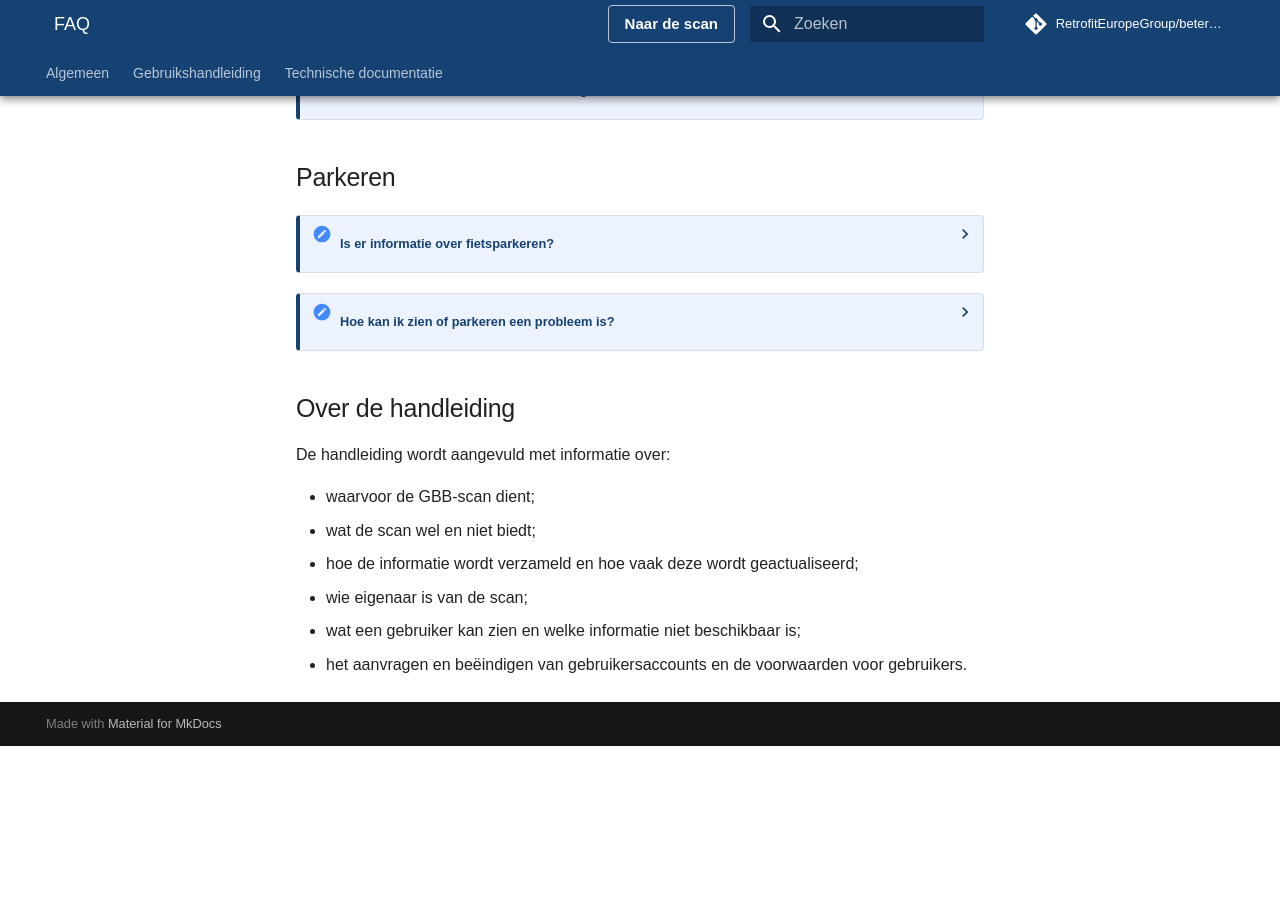
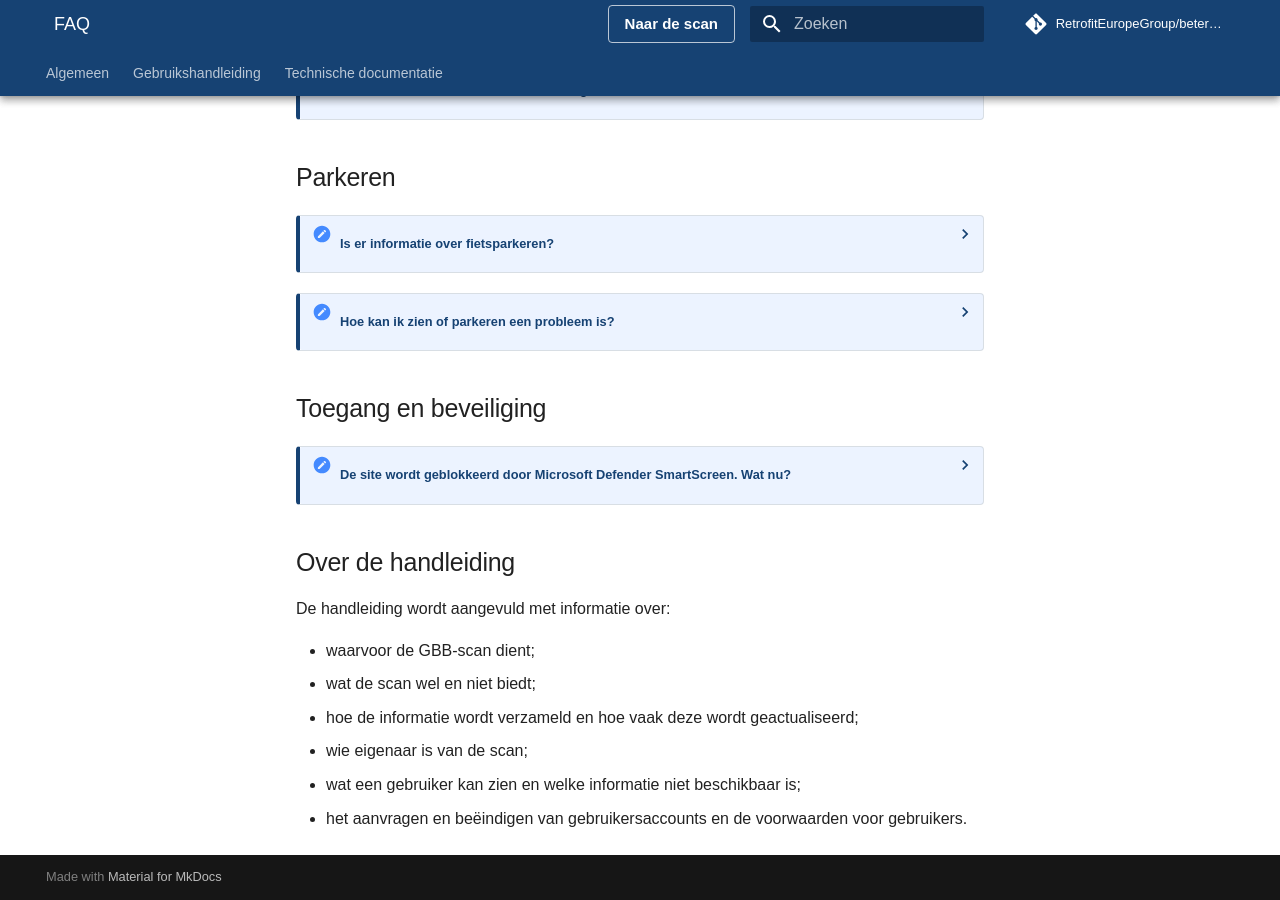
Before and after one commit to RetrofitEuropeGroup/beterbenuttenscan-docs, an MkDocs documentation site: the page built from docs/algemeen/faq.md, in a window 1280 px wide and 900 px high, scrolled down 1325 px. Built offline with MkDocs 1.6.1 and Material for MkDocs 9.7.7, drawn with Linux system fonts in a browser that asks for light colours; some web fonts are replaced; comment, search, counter and statistics services are not loaded; before the commit the page ends 2071 px from its top, so only the background shows below that.

Commit message:
Apply remaining changes
Co-authored-by: TimoWalraven <61025485+TimoWalraven@users.noreply.github.com>

```diff
--- a/docs/algemeen/faq.md
+++ b/docs/algemeen/faq.md
@@ -113,6 +113,24 @@ en bijgewerkt op basis van vragen uit de praktijk.
   </p>
 </details>
 
+## Toegang en beveiliging
+
+<details>
+  <summary>De site wordt geblokkeerd door Microsoft Defender SmartScreen. Wat nu?</summary>
+  <p>
+    SmartScreen blokkeert soms (nieuwe) websites op basis van reputatie. Dit
+    is een vals alarm; de site is veilig. Een gebruiker kan:
+  </p>
+  <ul>
+    <li>op de waarschuwingspagina kiezen voor "Meer info" en daarna "Toch doorgaan";</li>
+    <li>de site als vals positief melden via
+      <a href="https://www.microsoft.com/wdsi/support/report-unsafe-site-guest">Microsoft Report an unsafe site</a>
+      (kies "Dit is geen onveilige site");</li>
+    <li>bij een beheerde werkomgeving de IT-afdeling vragen de URL toe te voegen aan de
+      toegestane sites (Microsoft Defender-portaal, Indicators &gt; URL/domeinen &gt; Toestaan).</li>
+  </ul>
+</details>
+
 ## Over de handleiding
 
 De handleiding wordt aangevuld met informatie over:
```
